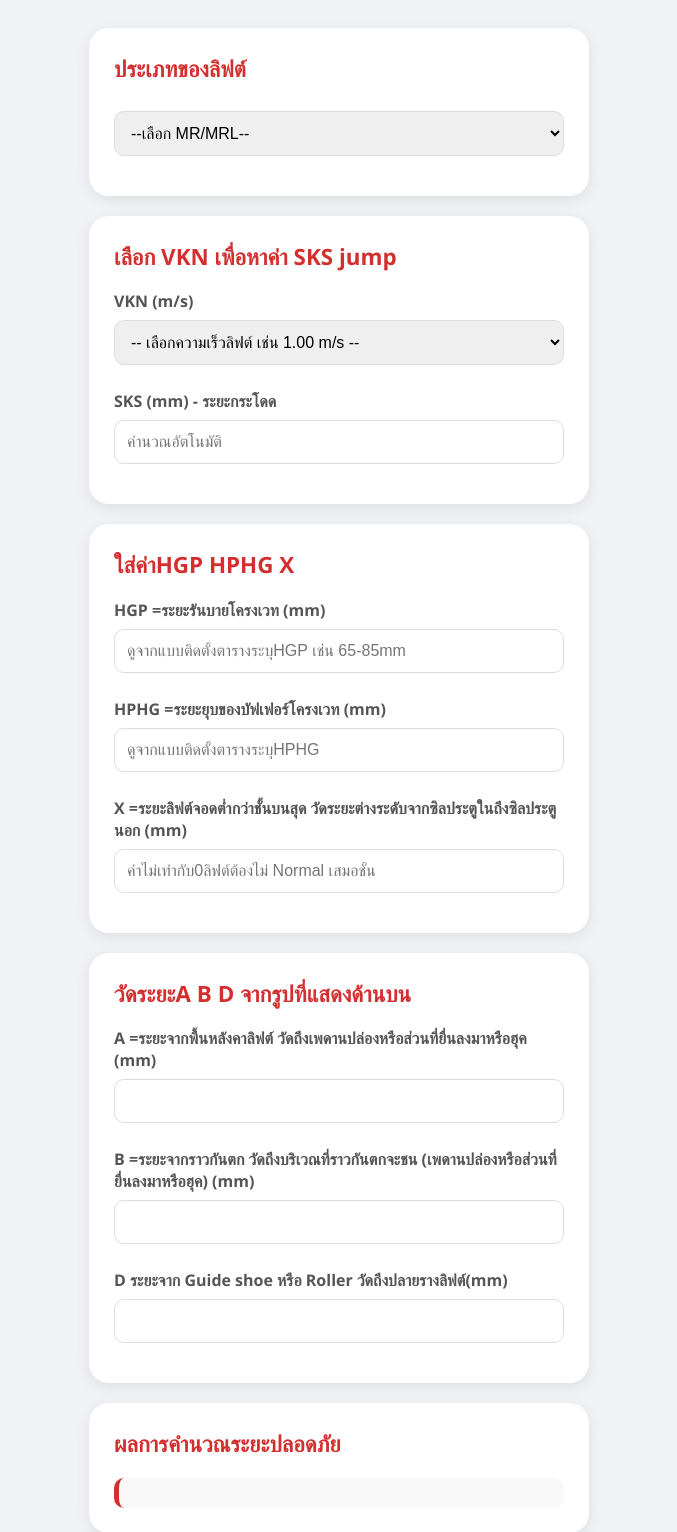
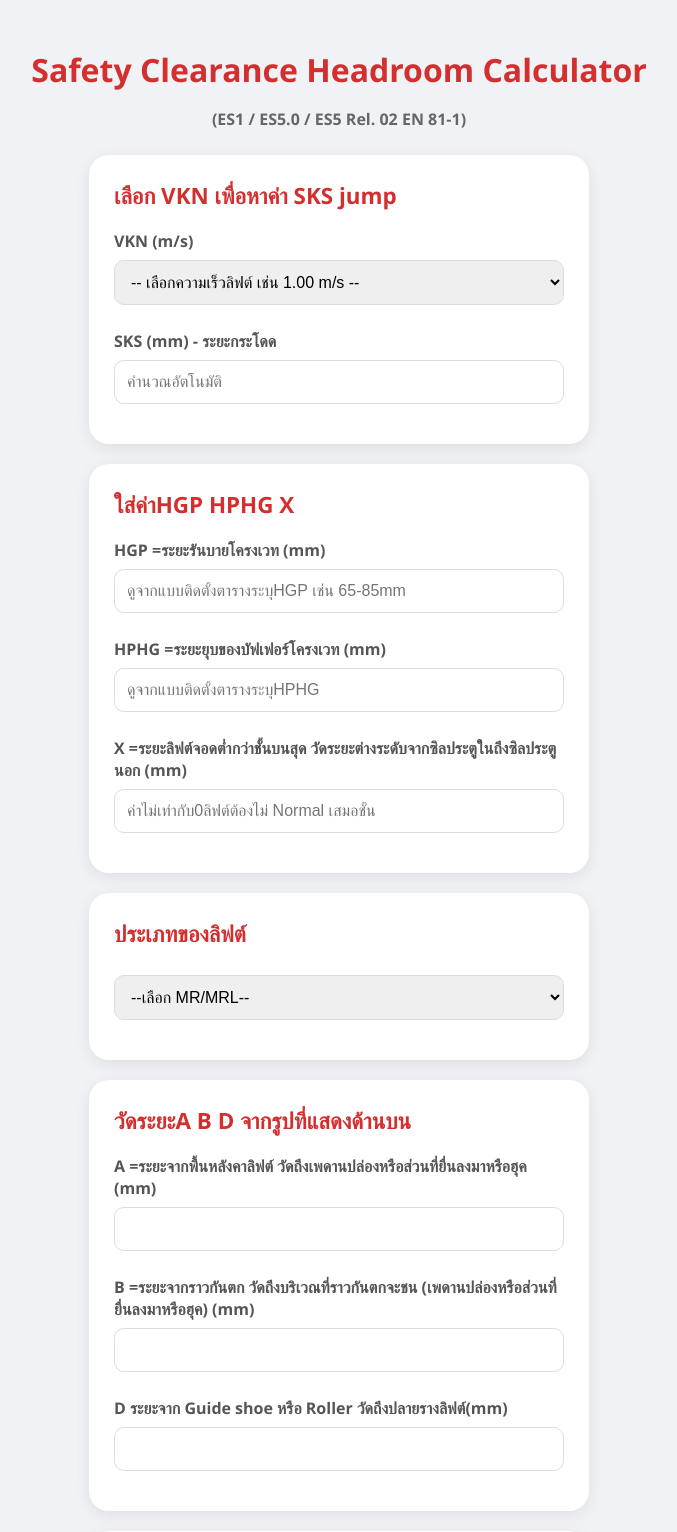
Before and after one commit to 0xknothing/Safety-clearance, a plain HTML site: page index.html in a window 1280 px wide. Shown: the top 1532 px of the page, without its empty margins (301-978 px from the left). Drawn offline with Linux system fonts and the light colour scheme.

Commit message:
Reorganize layout selection section in index.html

```diff
--- a/index.html
+++ b/index.html
@@ -87,18 +87,10 @@
 </head>
 
 <body>
-
-    <div class="card">
-        <h2>ประเภทของลิฟต์</h2>
-        <select id="layoutSelect" onchange="showLayout()">
-            <option value="">--เลือก MR/MRL--</option>
-            <option value="mr">MR Elevator (มีห้องเครื่อง)</option>
-            <option value="mrl">MRL Elevator (ไม่มีห้องเครื่อง)</option>
-        </select>
-        <img id="imgMR" class="layoutImg" src="image/layout-mr.jpeg" alt="MR Layout">
-<img id="imgMRL" class="layoutImg" src="image/layout-mrl.jpeg" alt="MRL Layout">
-    </div>
-
+<h1 style="text-align: center; color: #d32f2f; margin-top: 20px;">
+    Safety Clearance Headroom Calculator <br>
+    <small style="color: #666; font-size: 1rem;">(ES1 / ES5.0 / ES5 Rel. 02 EN 81-1)</small>
+</h1>
     <div class="card">
         <h2>เลือก VKN เพื่อหาค่า SKS jump </h2>
         <label>VKN (m/s)</label>
@@ -130,6 +122,16 @@
         <input id="x" type="number" placeholder="ค่าไม่เท่ากับ0ลิฟต์ต้องไม่ Normal เสมอชั้น" oninput="calculate()">
     </div>
 
+<div class="card">
+        <h2>ประเภทของลิฟต์</h2>
+        <select id="layoutSelect" onchange="showLayout()">
+            <option value="">--เลือก MR/MRL--</option>
+            <option value="mr">MR Elevator (มีห้องเครื่อง)</option>
+            <option value="mrl">MRL Elevator (ไม่มีห้องเครื่อง)</option>
+        </select>
+        <img id="imgMR" class="layoutImg" src="image/layout-mr.jpeg" alt="MR Layout">
+<img id="imgMRL" class="layoutImg" src="image/layout-mrl.jpeg" alt="MRL Layout">
+    </div>
     <div class="card">
         <h2>วัดระยะA B D จากรูปที่แสดงด้านบน </h2>
         <label>A =ระยะจากพื้นหลังคาลิฟต์ วัดถึงเพดานปล่องหรือส่วนที่ยื่นลงมาหรือฮุค (mm)</label>
```
